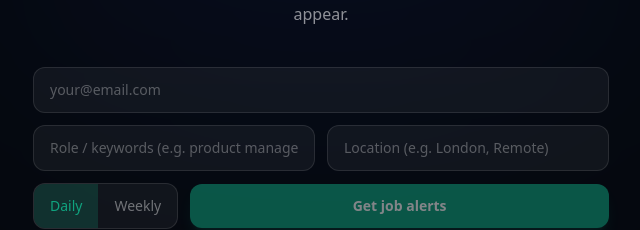
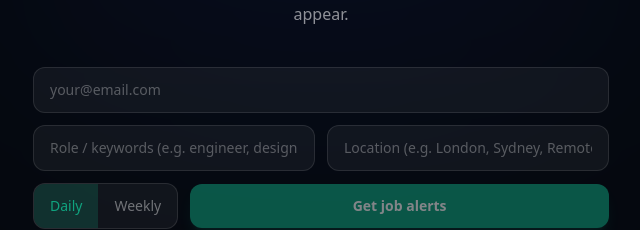
Before and after one commit to Virmage/jobboard-ai, a Next.js app: page / in a window 1280 px wide. Shown: the part 4900-5130 px from the top of the page, without its empty margins (319-959 px from the left). Built offline with nearby package versions, Linux system fonts and the light colour scheme.

Commit message:
Support comma-separated keywords and locations in job alerts

```diff
--- a/src/components/alert-signup.tsx
+++ b/src/components/alert-signup.tsx
@@ -17,14 +17,21 @@ export function AlertSignup() {
     setStatus("loading");
     setErrorMsg("");
 
+    // Convert comma-separated keywords → pipe-separated (backend splits on |)
+    const keywordTerms = keywords.split(",").map((k) => k.trim()).filter(Boolean).join("|");
+    // Convert comma-separated locations → location: prefix format
+    const locationTerms = location.split(",").map((l) => l.trim()).filter(Boolean).join(",");
+    const query = locationTerms
+      ? `location:${locationTerms}${keywordTerms ? `|${keywordTerms}` : ""}`
+      : keywordTerms || undefined;
+
     try {
       const res = await fetch("/api/alerts", {
         method: "POST",
         headers: { "Content-Type": "application/json" },
         body: JSON.stringify({
           email,
-          query: keywords || undefined,
-          region: location || undefined,
+          query,
           frequency,
         }),
       });
@@ -73,14 +80,14 @@ export function AlertSignup() {
           type="text"
           value={keywords}
           onChange={(e) => setKeywords(e.target.value)}
-          placeholder="Role / keywords (e.g. product manager)"
+          placeholder="Role / keywords (e.g. engineer, designer)"
           className="w-full rounded-xl border border-white/10 bg-white/5 px-4 py-3 text-sm text-white placeholder:text-white/30 focus:border-[#10a37f]/50 focus:outline-none focus:ring-1 focus:ring-[#10a37f]/50 transition-colors"
         />
         <input
           type="text"
           value={location}
           onChange={(e) => setLocation(e.target.value)}
-          placeholder="Location (e.g. London, Remote)"
+          placeholder="Location (e.g. London, Sydney, Remote)"
           className="w-full rounded-xl border border-white/10 bg-white/5 px-4 py-3 text-sm text-white placeholder:text-white/30 focus:border-[#10a37f]/50 focus:outline-none focus:ring-1 focus:ring-[#10a37f]/50 transition-colors"
         />
       </div>
--- a/src/components/alerts-button.tsx
+++ b/src/components/alerts-button.tsx
@@ -14,14 +14,22 @@ export function AlertsButton() {
     e.preventDefault();
     if (!email) return;
     setStatus("loading");
+
+    // Convert comma-separated keywords → pipe-separated (backend splits on |)
+    const keywordTerms = keywords.split(",").map((k) => k.trim()).filter(Boolean).join("|");
+    // Convert comma-separated locations → location: prefix format
+    const locationTerms = location.split(",").map((l) => l.trim()).filter(Boolean).join(",");
+    const query = locationTerms
+      ? `location:${locationTerms}${keywordTerms ? `|${keywordTerms}` : ""}`
+      : keywordTerms || undefined;
+
     try {
       const res = await fetch("/api/alerts", {
         method: "POST",
         headers: { "Content-Type": "application/json" },
         body: JSON.stringify({
           email,
-          query: keywords || undefined,
-          region: location || undefined,
+          query,
           frequency,
         }),
       });
@@ -91,14 +99,14 @@ export function AlertsButton() {
                     type="text"
                     value={keywords}
                     onChange={(e) => setKeywords(e.target.value)}
-                    placeholder="Role / keywords (e.g. product manager)"
+                    placeholder="Role / keywords (e.g. engineer, designer)"
                     className="w-full rounded-xl border border-white/10 bg-white/5 px-4 py-3 text-sm text-white placeholder:text-white/30 focus:border-[#10a37f]/50 focus:outline-none focus:ring-1 focus:ring-[#10a37f]/50"
                   />
                   <input
                     type="text"
                     value={location}
                     onChange={(e) => setLocation(e.target.value)}
-                    placeholder="Location (e.g. London, Remote)"
+                    placeholder="Location (e.g. London, Sydney, Remote)"
                     className="w-full rounded-xl border border-white/10 bg-white/5 px-4 py-3 text-sm text-white placeholder:text-white/30 focus:border-[#10a37f]/50 focus:outline-none focus:ring-1 focus:ring-[#10a37f]/50"
                   />
 
--- a/src/lib/alerts.ts
+++ b/src/lib/alerts.ts
@@ -206,13 +206,18 @@ export async function checkAlerts(): Promise<void> {
     }
 
     // Location filter: keep only jobs matching the city/country OR remote/global
+    // locationFilter may contain multiple comma-separated cities e.g. "sydney,london"
     if (locationFilter) {
-      // Build city + country aliases (e.g. "sydney" also matches "australia", "nsw")
       const LOCATION_ALIASES: Record<string, string[]> = {
         sydney: ["sydney", "australia", "nsw", "new south wales"],
+        melbourne: ["melbourne", "australia", "vic", "victoria"],
+        london: ["london", "uk", "united kingdom", "england"],
+        "new york": ["new york", "nyc", "ny"],
+        "san francisco": ["san francisco", "sf", "bay area"],
       };
-      const aliases = LOCATION_ALIASES[locationFilter.toLowerCase()] ?? [locationFilter];
-      const cityRe = new RegExp(aliases.join("|"), "i");
+      const cities = locationFilter.split(",").map((c) => c.trim().toLowerCase()).filter(Boolean);
+      const terms = cities.flatMap((city) => LOCATION_ALIASES[city] ?? [city]);
+      const cityRe = new RegExp(terms.join("|"), "i");
       newJobs = newJobs.filter((job) => {
         const loc = job.location ?? "";
         const title = job.title ?? "";
```
